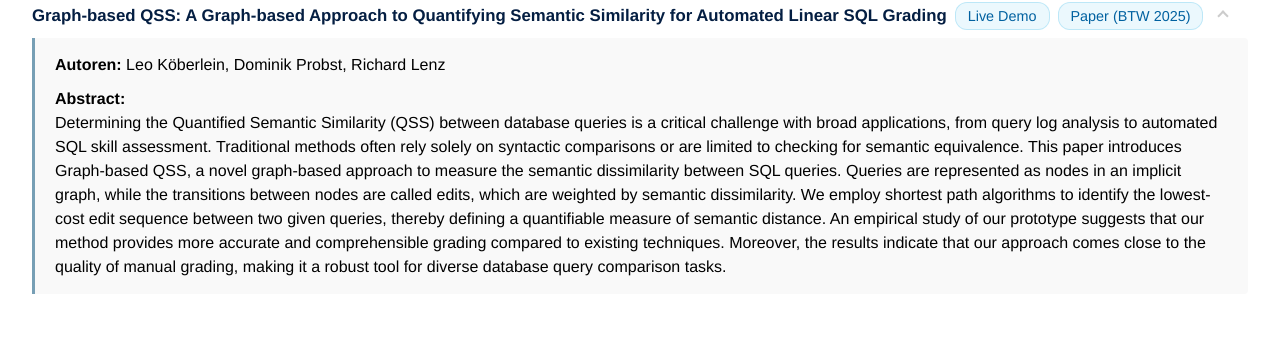
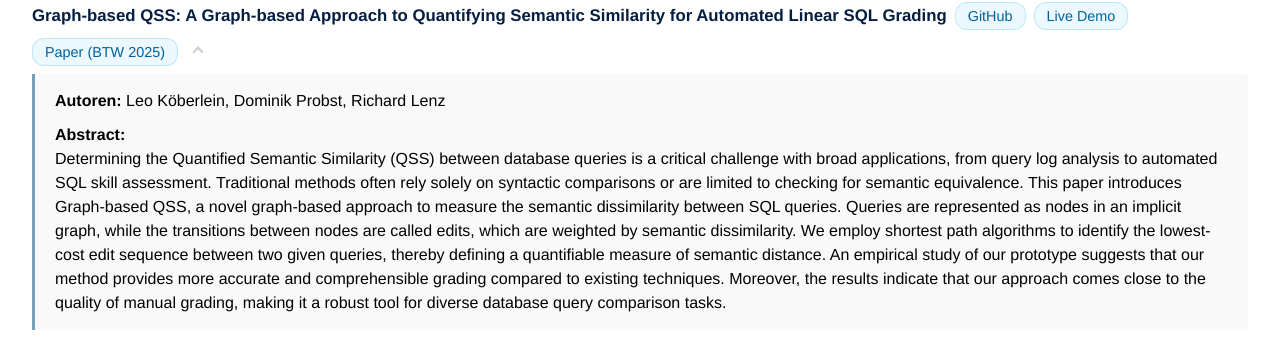
Before and after one commit to FAU-CS6/fau-cs6.github.io, a plain HTML site: page index.html in a window 1280 px wide. Shown: the part 741-1100 px from the top of the page. Drawn offline with Linux system fonts and the light colour scheme.

Commit message:
Link zum GitHub Repo zu Leos Paper hinzugefügt (Idee von @Lucew)

```diff
--- a/index.html
+++ b/index.html
@@ -377,6 +377,8 @@
                     <div class="item-header">
                         <span class="title">Graph-based QSS: A Graph-based Approach to Quantifying Semantic Similarity
                             for Automated Linear SQL Grading</span>
+                        <a href="https://github.com/FAU-CS6/sql-query-distance/" class="course-link"
+                            target="_blank">GitHub</a>
                         <a href="https://fau-cs6.github.io/sql-query-distance/" class="course-link" target="_blank">Live
                             Demo</a>
                         <a href="https://dl.gi.de/items/95d1dba7-1610-4232-9e2b-a8bc5af83513" class="course-link"
```
